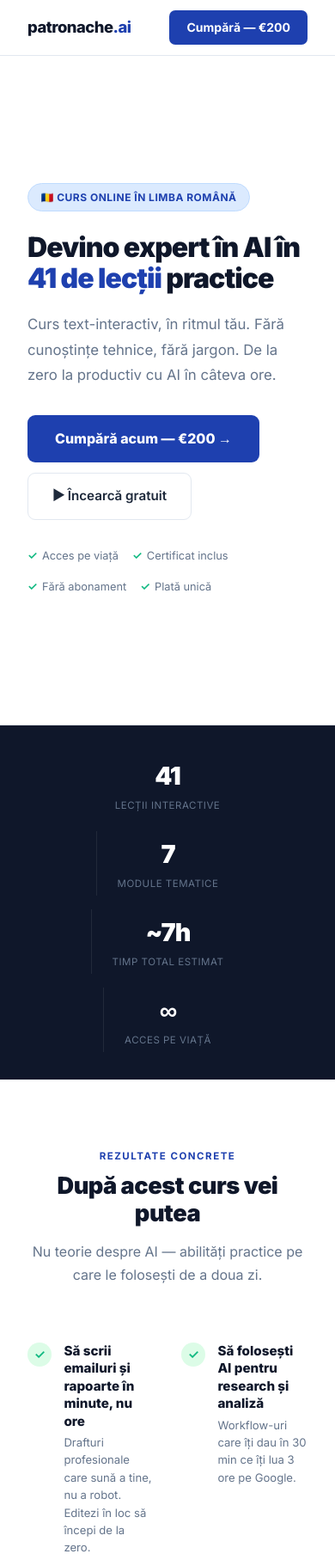
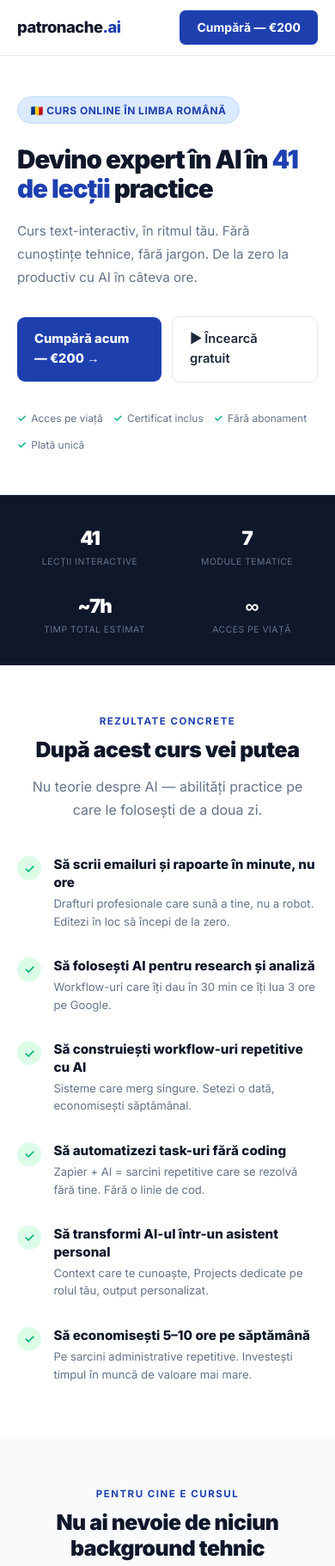
Before and after one commit to danielppc/patronache-ai, a plain HTML site: page index.html in a window 390 px wide. Shown: the top 1822 px of the page at 86% size. Drawn offline with Linux system fonts and the light colour scheme.

Commit message:
Mobile-first optimizations for landing page
- Curriculum grid: single column on mobile (was column-count: 2)
- Outcomes + "Ce NU este" sections: single column on mobile
- Stats bar: remove vertical dividers when stacked, smaller padding
- Hero: relax min-height on mobile (was 100vh, caused iOS issues), smaller headline, full-width CTAs
- Reduced section padding (5rem→3.5rem) and horizontal padding (2rem→1.25rem) on mobile
- Tighter spacing in module headers, pricing card, lead magnet card

Co-Authored-By: Claude Opus 4.7 <noreply@anthropic.com>

```diff
--- a/index.html
+++ b/index.html
@@ -359,6 +359,37 @@
       .hero-visual { display: none; }
       .nav-links { display: none; }
       .cmp-grid, .formula-grid { grid-template-columns: 1fr; }
+      .curriculum-grid { column-count: 1; }
+      .outcomes-grid { grid-template-columns: 1fr; gap: 1rem 1rem; }
+      .notwhat-grid { grid-template-columns: 1fr; }
+    }
+    @media (max-width: 768px) {
+      .hero { min-height: auto; padding: 7rem 1.25rem 3rem; }
+      section { padding: 3.5rem 1.25rem; }
+      .nav-inner { padding: 0; }
+      nav { padding: 0 1.25rem; }
+      .hero h1 { font-size: 1.85rem; }
+      .hero-sub { font-size: 0.95rem; }
+      .btn-buy, .btn-outline { padding: 0.85rem 1.25rem; font-size: 0.92rem; flex: 1; justify-content: center; }
+      .hero-ctas { width: 100%; }
+      .hero-proof { font-size: 0.75rem; gap: 0.75rem; }
+      .stats-bar { padding: 1.5rem 1rem; }
+      .stats-inner { gap: 0.5rem; }
+      .stat { padding: 0.5rem 0.75rem; }
+      .stat + .stat { border-left: none; }
+      .stat-num { font-size: 1.4rem; }
+      .stat-lbl { font-size: 0.65rem; }
+      .section-title { font-size: 1.55rem !important; }
+      .section-hdr { margin-bottom: 2rem; }
+      .module-header { padding: 1rem 1.1rem; }
+      .module-info h3 { font-size: 0.9rem; }
+      .module-tagline { font-size: 0.78rem; }
+      .pricing-card { padding: 0; }
+      .pricing-top, .pricing-body { padding: 1.5rem; }
+      .leadmagnet { padding: 2.5rem 1rem; }
+      .leadmagnet-card { padding: 1.75rem; }
+      .leadmagnet-left h2 { font-size: 1.4rem; }
+      footer { padding: 2rem 1.25rem; }
     }
     @media (max-width: 600px) {
       .modal-overlay { align-items: flex-end; padding: 0; }
```
